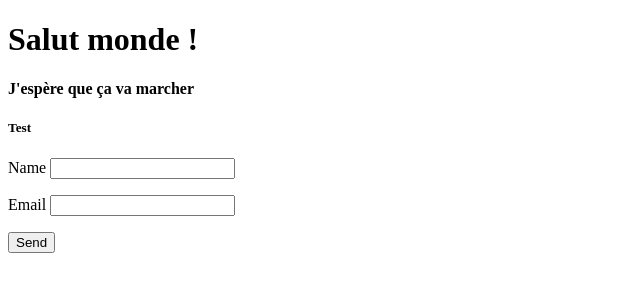
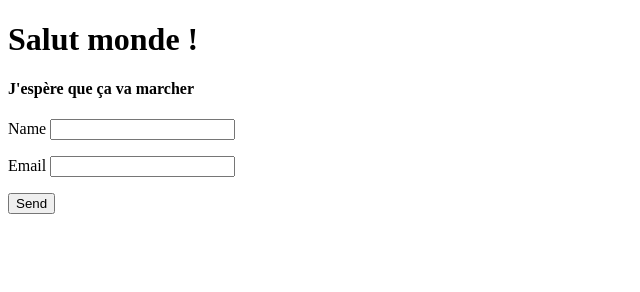
Before and after one commit to Smeagauthier/test-netlify, a plain HTML site: page index.html in a window 1280 px wide. Shown: the whole page, without its empty margins (0-640 px from the left). Drawn offline with Linux system fonts and the light colour scheme.

Commit message:
reset fichier

```diff
--- a/index.html
+++ b/index.html
@@ -8,7 +8,6 @@
 <body>
     <h1>Salut monde ! </h1>
     <h4>J'espère que ça va marcher</h4>
-    <h5>Test</h5>
     <form name="contact" netlify>
       <p>
         <label>Name <input type="text" name="name" /></label>
```
